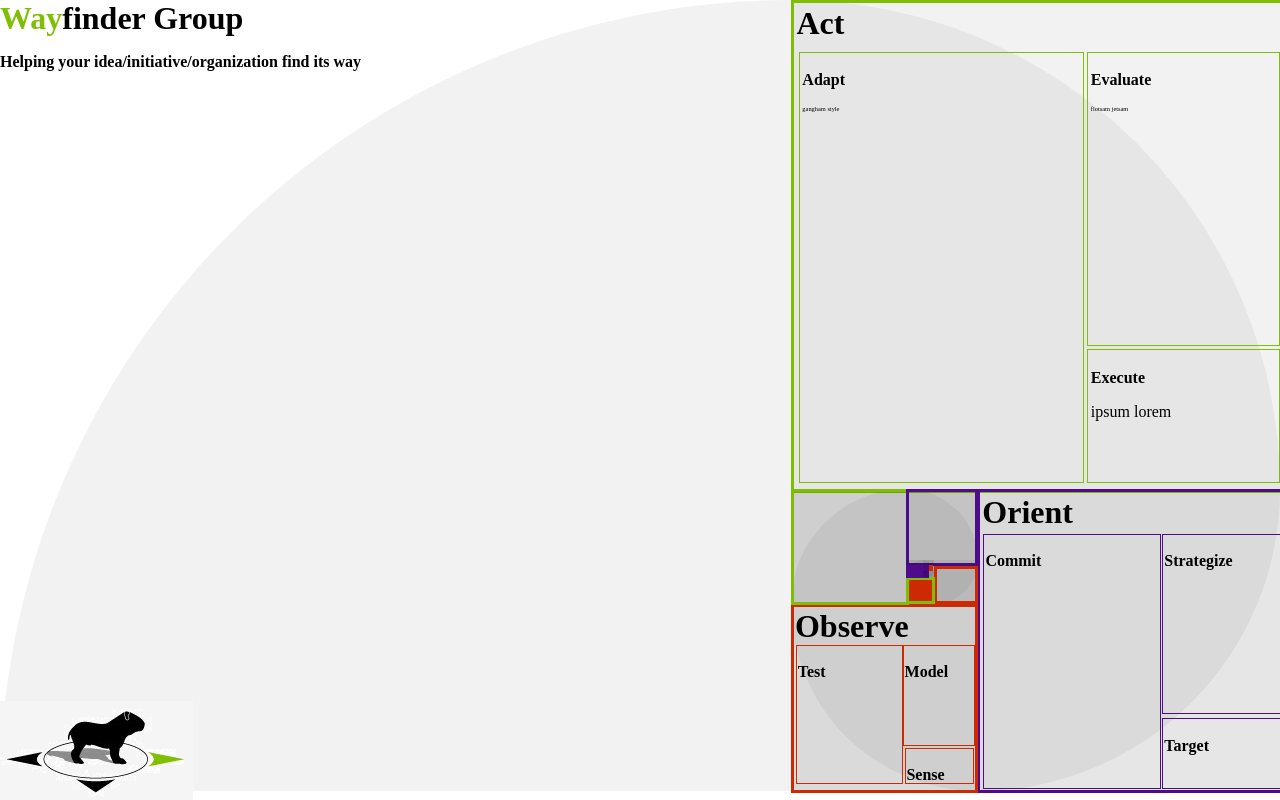
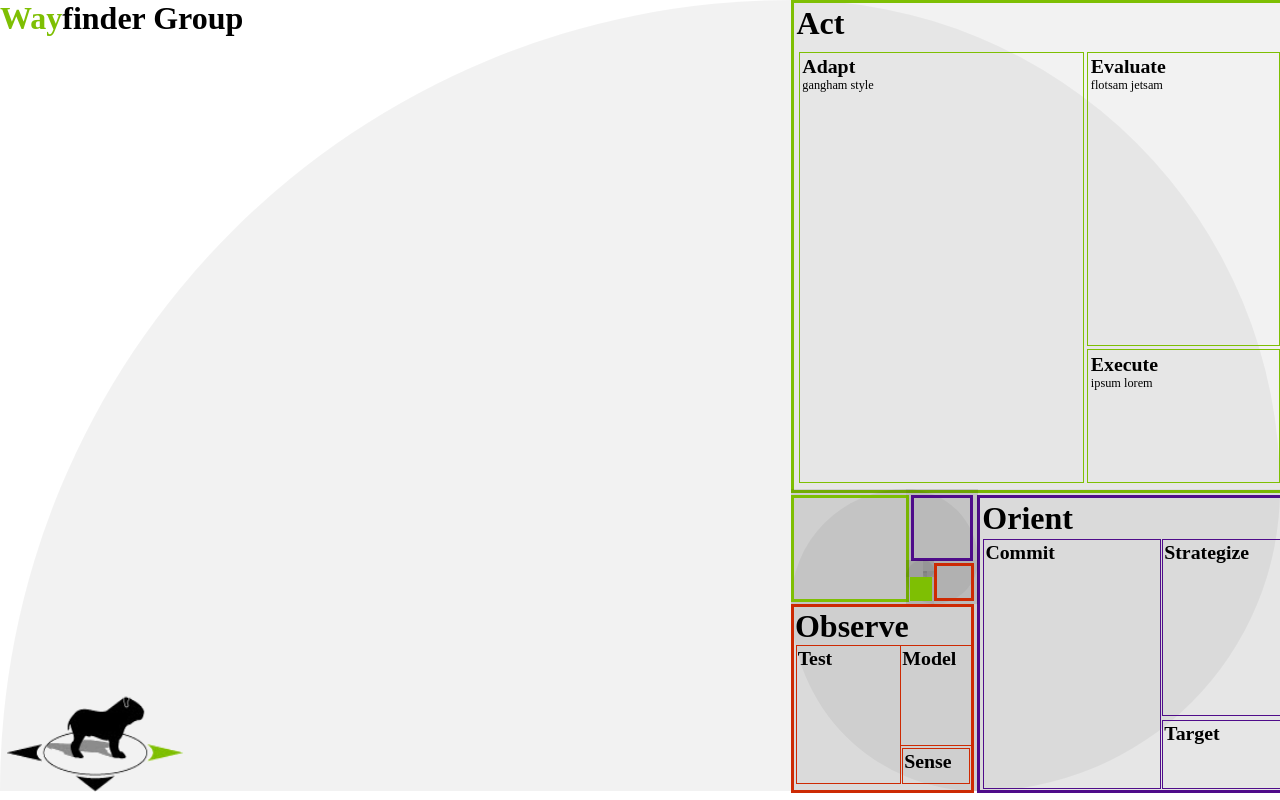
Before and after one commit to allanneildotcom/-wayfindergroup, a plain HTML site: page index.html in a window 1280 px wide. Drawn offline with nearby package versions, Linux system fonts and the light colour scheme.

Commit message:
Numerous changes tuning the sections.

```diff
--- a/index.html
+++ b/index.html
@@ -12,7 +12,6 @@
 		<nav id="body_header_hav">
 		</nav>
 		<h1><span class="way">Way</span>finder Group</h1>
-		<h3>Helping your idea/initiative/organization find its way<h3>
 	</header>
 
     <div class="cycle">
@@ -23,19 +22,19 @@
 				</header>
 				<section id="execute_section">
 					<header>
-						<h3>Execute</h3>
+						<h2>Execute</h2>
 					</header>
-					ipsum lorem
+					<p>ipsum lorem</p>
 				</section>
 				<section id="evaluate_section">
 					<header>
-						<h3>Evaluate<h3>
+						<h2>Evaluate</h2>
 					</header>
 					<p>flotsam jetsam</p>
 				</section>
 				<section id="adapt_section">
 					<header>
-						<h3>Adapt</h3>
+						<h2>Adapt</h2>
 					</header>
 					<p>gangham style</p>
 				</section>
@@ -47,17 +46,17 @@
 				</header>
 				<section id="target_section">
 					<header>
-						<h3>Target</h3>
+						<h2>Target</h2>
 					</header>
 				</section>
 				<section id="strategize_section">
 					<header>
-						<h3>Strategize</h3>
+						<h2>Strategize</h2>
 					</header>
 				</section>
 				<section id="commit_section">
 					<header>
-						<h3>Commit<h3>
+						<h2>Commit</h2>
 					</header>
 				</section>
 			</section>
@@ -68,17 +67,17 @@
 				</header>
 				<section id="sense_section">
 					<header>
-						<h3>Sense</h3>
+						<h2>Sense</h2>
 					</header>
 				</section>
 				<section id="model_section">
 					<header>
-						<h3>Model</h3>
+						<h2>Model</h2>
 					</header>
 				</section>
 				<section id="test_section">
 					<header>
-						<h3>Test</h3>
+						<h2>Test</h2>
 					</header>
 				</section>
 			</section>
@@ -102,7 +101,7 @@
 							</section>
 							<div>
 							  <div>
-								<div class="cycle"></div>
+								<div class="cycle"> </div>
 							  </div>
 							</div>
 						  </div>
@@ -117,7 +116,7 @@
     </div>
   </div>
   <footer>
- <img id="wayfinder_logo_dog" src="wayfinder_logo_dog_tp.png" alt="Help finding the way">
+ <img id="wayfinder_logo_dog" src="wayfinder_logo_dog_tp4.png" alt="Help finding the way">
   </footer>
 </body>
   <script type="text/javascript" src="http://ajax.googleapis.com/ajax/libs/jquery/1.4.2/jquery.min.js"></script>
--- a/resize.js
+++ b/resize.js
@@ -14,13 +14,17 @@ function updateContainer() {
 $("h1").css({
   fontSize: h1Size
 });
-$("h3").css({
-  fontSize: h1Size * 0.5
-});
-$("p").css({
-  fontSize: h1Size * 0.2
+$("h2").css({
+  fontSize: h1Size * 0.62
 });
 
+$("p").css({
+  fontSize: h1Size * 0.62 * 0.62
+});
+
+ $("#wayfinder_logo_dog").css({
+	height: goldenWidth * 0.15 * 0.6, width: goldenWidth * 0.15
+});
 
     if (windowWidth/windowHeight > phi) {
       // panoramic viewport - use full height
--- a/styles.css
+++ b/styles.css
@@ -94,27 +94,33 @@ html, body {
 #evaluate_section  { position: absolute; left: 60%; top: 10%; height: 59%; width: 38%; border-style: solid; border-width: 1px; border-color: #7EBF03; padding: 0.5% 0.5%; }
 #execute_section { position: absolute; left: 60%; top: 71%; height: 26%; width: 38%; border-style: solid; border-width: 1px; border-color: #7EBF03; padding: 0.5% 0.5%; }
 
-#orient_section { position: absolute; left: 38%; top: 0%; height: 97%; width: 61%; border-style: solid; border-width: 0.5%; border-color: #4F0C8A; padding: 0.5% 0.5%; }
+#orient_section { position: absolute; left: 38%; top: 2%; height: 95%; width: 61%; border-style: solid; border-width: 0.5%; border-color: #4F0C8A; padding: 0.5% 0.5%; }
 #commit_section { position: absolute; left: 1%; top: 14%; height: 84%; width: 57%; border-style: solid; border-width: 1px; border-color: #4F0C8A; padding: 0.5% 0.5%; }
 #strategize_section  { position: absolute; left: 60%; top: 14%; height: 59%; width: 38%; border-style: solid; border-width: 1px; border-color: #4F0C8A; padding: 0.5% 0.5%; }
 #target_section { position: absolute; left: 60%; top: 76%; height: 22%; width: 38%; border-style: solid; border-width: 1px; border-color: #4F0C8A; padding: 0.5% 0.5%; }
 
-#observe_section { position: absolute; left: 0%; top: 38%; height: 60%; width: 96%; border-style: solid; border-width: 0.5%; border-color: #CD2A03; padding: 0.5% 0.5%; }
+#observe_section { position: absolute; left: 0%; top: 38%; height: 60%; width: 94%; border-style: solid; border-width: 0.5%; border-color: #CD2A03; padding: 0.5% 0.5%; }
 #test_section { position: absolute; left: 1%; top: 21%; height: 74%; width: 57%; border-style: solid; border-width: 1px; border-color: #CD2A03; padding: 0.5% 0.5%; }
 #model_section  { position: absolute; left: 60%; top: 21%; height: 53%; width: 38%; border-style: solid; border-width: 1px; border-color: #CD2A03; padding: 0.5% 0.5%; }
 #sense_section { position: absolute; left: 61%; top: 77%; height: 18%; width: 36%; border-style: solid; border-width: 1px; border-color: #CD2A03; padding: 0.5% 0.5%; }
 
-#act_section2 { position: absolute; left: 0%; top: 0%; height: 93.5%; width: 59%; border-style: solid; border-width: 0.5%; border-color: #7EBF03; padding: 0.5% 0.5%; }
-#orient_section2 { position: absolute; left: 0%; top: 0%; height: 61%; width: 91.25%; border-style: solid; border-width: 0.5%; border-color: #4F0C8A; padding: 0.5% 0.5%; }
-#observe_section2 { position: absolute; left: 38%; top: 12%; height: 72%; width: 53%; border-style: solid; border-width: 0.5%; border-color: #CD2A03; padding: 0.5% 0.5%; }
-#act_section3 { position: absolute; left: 0%; top: 38%; height: 48%; width: 80%; border-style: solid; border-width: 0.5%; border-color: #7EBF03; background-color: #CD2A03; padding: 0.5% 0.5%; }
-#orient_section3 { position: absolute; left: 0%; top: 28%; height: 40%; width: 59%; border-style: solid; border-width: 0.5%; border-color: #4F0C8A; background-color: #4F0C8A; padding: 0.5% 0.5%; }
-#observe_section3 { position: absolute; left: 51%; top: 26%; height: 38%; width: 42%; background-color: #CD2A03; }
+#act_section2 { position: absolute; left: 0%; top: 5%; height: 86%; width: 59%; border-style: solid; border-width: 0.5%; border-color: #7EBF03; padding: 0.5% 0.5%; }
+#orient_section2 { position: absolute; left: 6%; top: 5%; height: 52%; width: 78%; border-style: solid; border-width: 0.5%; border-color: #4F0C8A; padding: 0.5% 0.5%; }
+#observe_section2 { position: absolute; left: 39%; top: 6%; height: 72%; width: 46%; border-style: solid; border-width: 0.5%; border-color: #CD2A03; padding: 0.5% 0.5%; }
+
+
+#act_section3 { position: absolute; left: 14%; top: 38%; height: 40%; width: 58%; border-style: solid; border-width: 0.5%; border-color: #7EBF03; background-color: #7EBF03; padding: 0.5% 0.5%; }
+/*
+#orient_section3 { position: absolute; left: 0%; top: 28%; height: 20%; width: 59%; border-style: solid; border-width: 0.5%; border-color: #4F0C8A; background-color: #4F0C8A; padding: 0.5% 0.5%; }
+#observe_section3 { position: absolute; left: 51%; top: 26%; height: 20%; width: 38%; background-color: #CD2A03; }
+*/
+
 #wayfinder_logo_dog { position: absolute; left: 0%; bottom: 0%; display: block; }
 
-h1{
+h1,h2,h3,p {
 margin:0;
 padding:0;
 }
+
 /* #plan_section { border-style: solid; border-width: 3px; border-color: #4F0C8A;  }
 #act_section { border-style: solid; border-width: 3px; border-color: #7EBF03; } */
```
Also changed, not shown: wayfinder_logo_dog_tp4.png (added).
